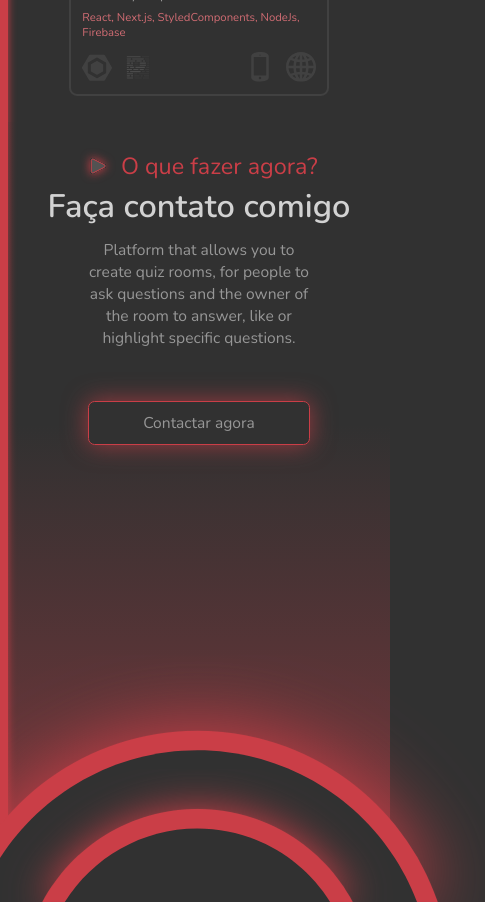
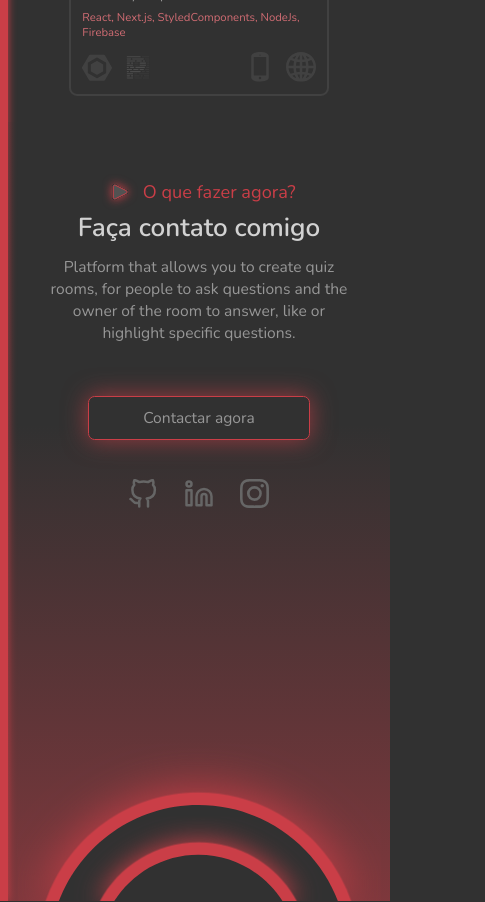
Before and after one commit to Lissone/leonardo-lissone, a Next.js app: page / in a window 390 px wide. Shown: the part 4180-5082 px from the top of the page, 485 px wide, since content can reach past the window. Built offline with nearby package versions, Linux system fonts and the light colour scheme.

Commit message:
feat: responsivity on contact component

```diff
--- a/src/components/Contact/index.tsx
+++ b/src/components/Contact/index.tsx
@@ -1,4 +1,15 @@
-import { Container, Content, Subtitle, Title, Text, ContactButton } from './styles'
+import { BsInstagram } from 'react-icons/bs'
+import { FiGithub, FiLinkedin } from 'react-icons/fi'
+
+import {
+  Container,
+  Content,
+  Subtitle,
+  Title,
+  Text,
+  ContactButton,
+  Socials
+} from './styles'
 
 export function Contact() {
   return (
@@ -24,6 +35,20 @@ export function Contact() {
         >
           Contactar agora
         </ContactButton>
+
+        <Socials>
+          <a href="https://github.com/Lissone" target="_blank" rel="noreferrer">
+            <FiGithub size={30} />
+          </a>
+
+          <a href="https://www.linkedin.com/in/lissone/" target="_blank" rel="noreferrer">
+            <FiLinkedin size={30} />
+          </a>
+
+          <a href="https://www.instagram.com/Lissonez/" target="_blank" rel="noreferrer">
+            <BsInstagram size={29} />
+          </a>
+        </Socials>
       </Content>
 
       <img
--- a/src/components/Contact/styles.ts
+++ b/src/components/Contact/styles.ts
@@ -3,7 +3,7 @@ import styled from 'styled-components'
 export const Container = styled.footer`
   width: 100%;
   height: calc(100vh - 5rem);
-  padding-top: 2rem;
+  padding-top: 4rem;
 
   display: flex;
   flex-direction: column;
@@ -23,6 +23,24 @@ export const Container = styled.footer`
     bottom: -12rem;
 
     transform: rotateZ(90deg);
+
+    @media (max-width: 630px) {
+      height: 34rem;
+
+      bottom: -9.2rem;
+    }
+
+    @media (max-width: 480px) {
+      height: 28rem;
+
+      bottom: -7.6rem;
+    }
+
+    @media (max-width: 370px) {
+      height: 24rem;
+
+      bottom: -6.5rem;
+    }
   }
 `
 
@@ -42,11 +60,19 @@ export const Subtitle = styled.div`
     font-weight: 400;
 
     color: var(--red-400);
+
+    @media (max-width: 440px) {
+      font-size: 1.4rem;
+    }
   }
 `
 
 export const Title = styled.h1`
   font-size: 2.5rem;
+
+  @media (max-width: 440px) {
+    font-size: 2rem;
+  }
 `
 
 export const Text = styled.p`
@@ -56,6 +82,10 @@ export const Text = styled.p`
   font-size: 1.2rem;
 
   text-align: center;
+
+  @media (max-width: 900px) {
+    max-width: 80%;
+  }
 `
 
 export const ContactButton = styled.a`
@@ -77,3 +107,27 @@ export const ContactButton = styled.a`
     transform: scale(1.03);
   }
 `
+
+export const Socials = styled.div`
+  margin-top: 3rem;
+
+  display: none;
+  gap: 2rem;
+
+  a {
+    transition: 0.3s all;
+
+    &:hover {
+      transform: scale(1.08);
+      filter: brightness(0.9);
+    }
+
+    svg {
+      color: var(--gray-600);
+    }
+  }
+
+  @media (max-width: 770px) {
+    display: flex;
+  }
+`
```
